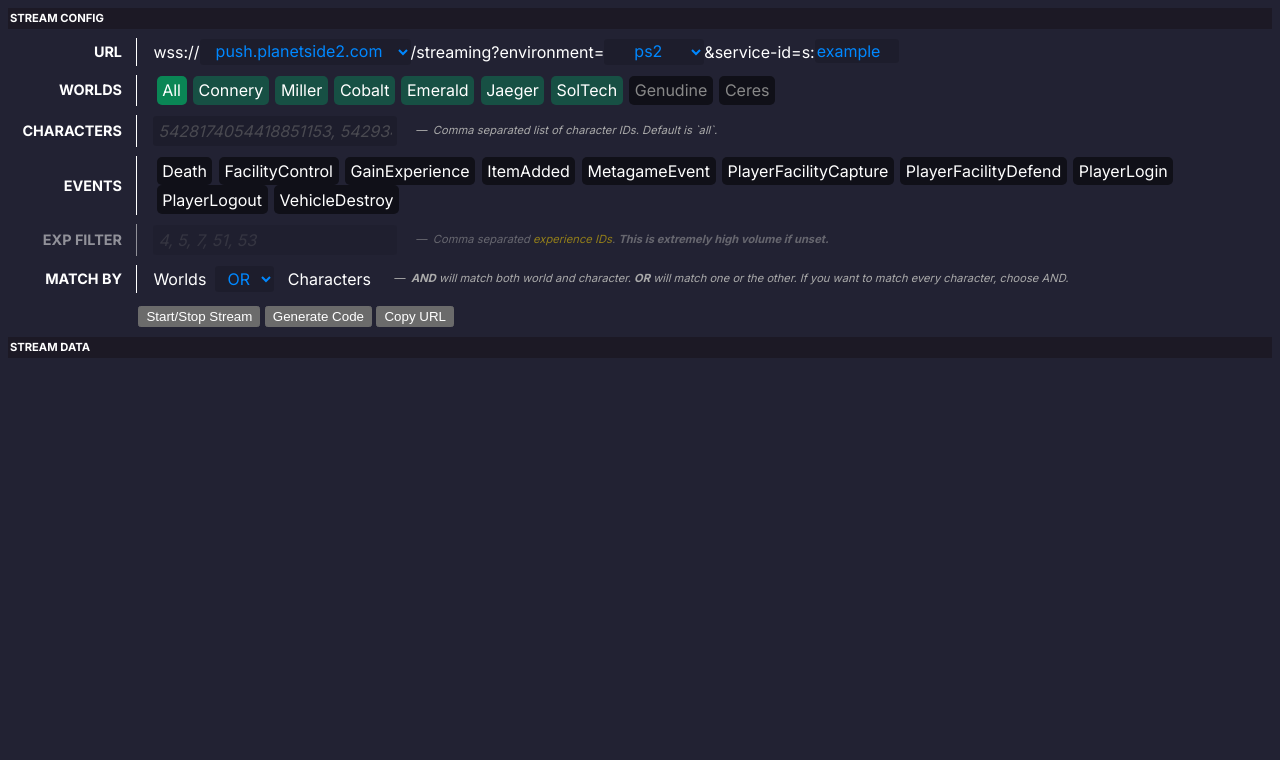
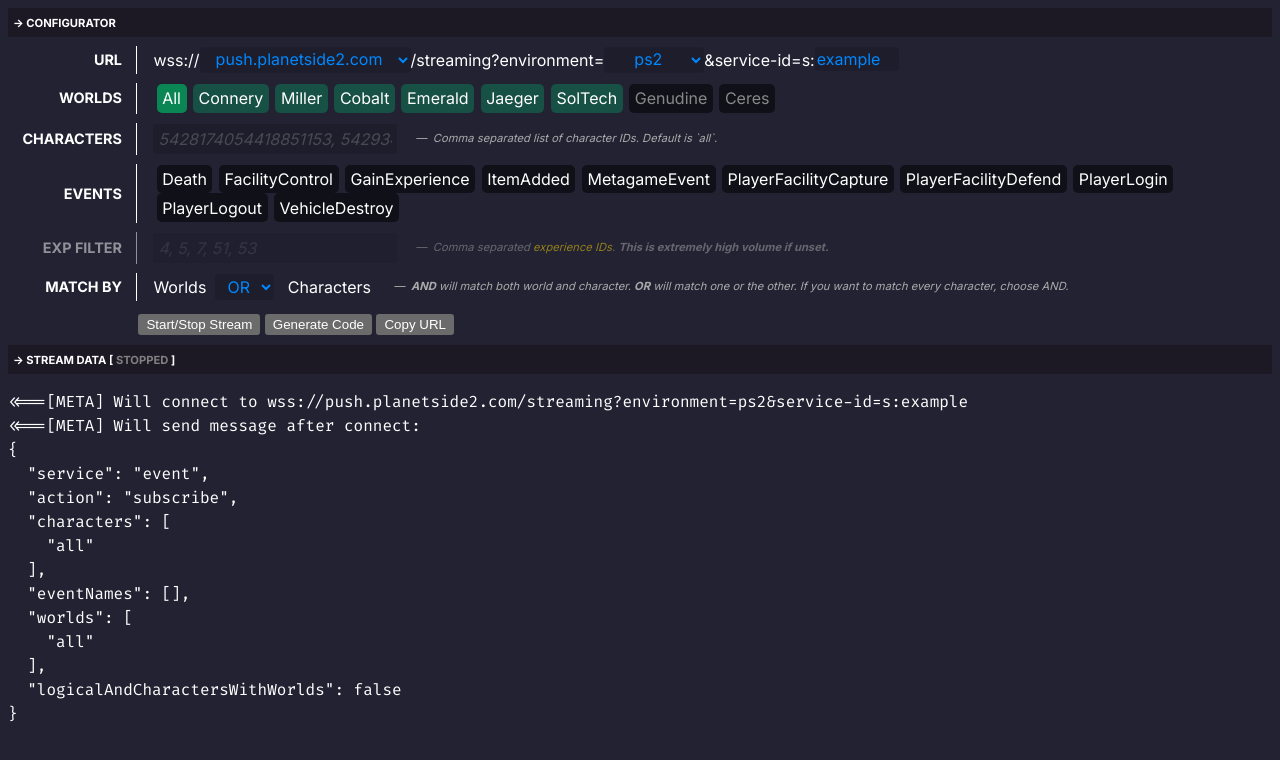
Before and after one commit to genudine/try.ps2.live, a Next.js app: page /stream in a window 1280 px wide. Shown: the top 760 px of the page. Built offline with nearby package versions, Linux system fonts and the light colour scheme.

Commit message:
add pre-stream meta messages for example

```diff
--- a/pages/stream.tsx
+++ b/pages/stream.tsx
@@ -1,9 +1,13 @@
-import { useEffect, useState } from "react";
+import { useEffect, useMemo, useState } from "react";
 import ESSConfigurator, {
   Config,
 } from "../components/ESSConfigurator/ESSConfigurator";
 import styles from "../styles/Stream.module.css";
 import { useRouter } from "next/router";
+import { Fira_Code } from "@next/font/google";
+import { c } from "../utils/css";
+
+const firaCode = Fira_Code({ subsets: ["latin"] });
 
 export default function Stream() {
   const router = useRouter();
@@ -17,7 +21,11 @@
     events: [],
     expFilterRaw: "",
     logicalAndCharactersWithWorlds: false,
+    // ...JSON.parse((router.query.c as string) || "{}"), // If server can see it, lets try it...
   });
+  const [streamState, setStreamState] = useState<"stopped" | "started">(
+    "stopped"
+  );
 
   useEffect(() => {
     if (router.query.c) {
@@ -32,6 +40,7 @@
       }
     }
     // If we add config as a dep, we'll get an infinite loop
+    // TODO: make less bad
     // eslint-disable-next-line react-hooks/exhaustive-deps
   }, [router.query.c]);
 
@@ -48,15 +57,69 @@
     <div className={styles.main}>
       <div className={styles.grid}>
         <div>
-          <div className={styles.panelHead}>STREAM CONFIG</div>
+          <div className={c(styles.panelHead)}>-&gt; CONFIGURATOR</div>
           <ESSConfigurator
             config={config}
             onUpdate={configUpdate}
-            onStartStop={() => {}}
+            onStartStop={() => {
+              setStreamState(streamState === "started" ? "stopped" : "started");
+            }}
           />
         </div>
         <div>
-          <div className={styles.panelHead}>STREAM DATA</div>
+          <div className={c(styles.panelHead)}>
+            -&gt; STREAM DATA [{" "}
+            <span
+              style={{
+                color: streamState === "started" ? "limegreen" : "grey",
+              }}
+            >
+              {streamState === "started" ? "RUNNING" : "STOPPED"}
+            </span>{" "}
+            ]
+          </div>
+          <p className={c(firaCode.className, styles.stream)}>
+            <pre>
+              &lt;&lt;==[META] Will connect to {config.baseUrl}?environment=
+              {config.environment}&service-id=s:{config.serviceID}
+              <br />
+              &lt;&lt;==[META] Will send message after connect:
+              <br />
+              {JSON.stringify(
+                {
+                  service: "event",
+                  action: "subscribe",
+                  characters: useMemo(() => {
+                    if (config.charactersRaw) {
+                      return config.charactersRaw
+                        .split(",")
+                        .map((x) => x.trim());
+                    }
+
+                    return ["all"];
+                  }, [config.charactersRaw]),
+                  eventNames: useMemo(() => {
+                    let events = [...config.events];
+                    if (
+                      config.events.includes("GainExperience") &&
+                      config.expFilterRaw
+                    ) {
+                      events = events.filter((x) => x !== "GainExperience");
+                      config.expFilterRaw.split(",").forEach((x) => {
+                        events.push(`GainExperience_experience_id_${x.trim()}`);
+                      });
+                    }
+                    return events;
+                  }, [config.events, config.expFilterRaw]),
+                  worlds: config.worlds === "all" ? ["all"] : config.worlds,
+                  logicalAndCharactersWithWorlds:
+                    config.logicalAndCharactersWithWorlds,
+                },
+                null,
+                2
+              )}
+            </pre>
+          </p>
         </div>
       </div>
     </div>
--- a/styles/Stream.module.css
+++ b/styles/Stream.module.css
@@ -21,7 +21,8 @@
     font-weight: 700;
     font-size: 0.7em;
     background-color: #1c1925;
-    padding: 2px;
+    padding: 5px;
+    padding-top: 7px;
 }
 
 /* on wide screen, use 1 row 2 column
@@ -31,3 +32,11 @@
         grid-template-rows: 1fr;
     }
 } */
+
+.stream {
+    font-variant-ligatures: normal;
+}
+
+.stream pre {
+    font-family: inherit;
+}
```
